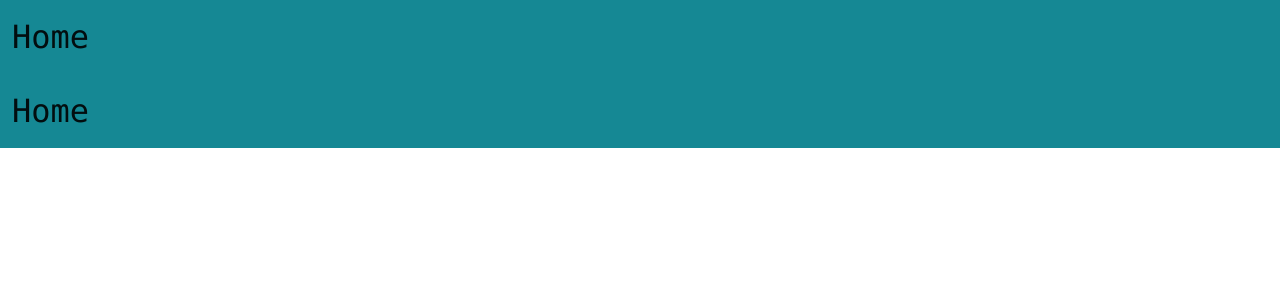
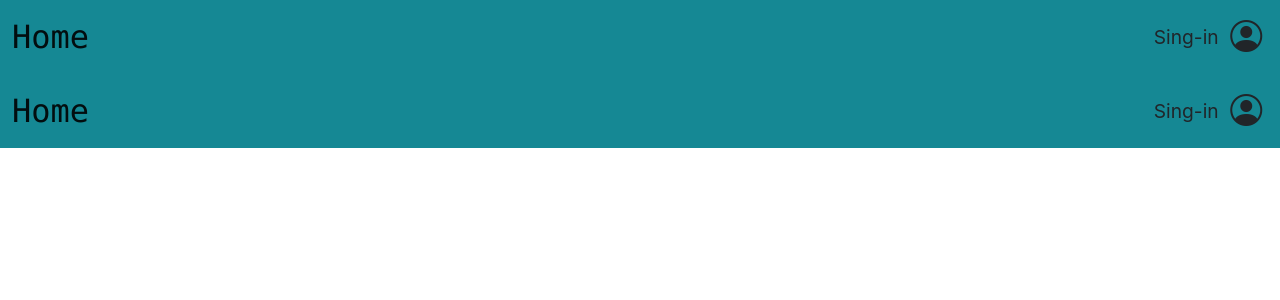
Before and after one commit to Pedro-Augusto-Barbosa-Aparecido/Challange-80-app-ideas, a Next.js app: page /components/Header in a window 1280 px wide. Shown: the top 300 px of the page. Built offline with nearby package versions, Linux system fonts and the light colour scheme.

Commit message:
Adding login image and login menu

```diff
--- a/pages/components/Header/index.js
+++ b/pages/components/Header/index.js
@@ -2,7 +2,19 @@ import styles from "./styles.module.css";
 
 import Link from "next/link";
 
+import $ from "jquery";
+
+import { useState } from "react";
+
 export default function Header () {
+    const [display, setDisplay] = useState("none");
+
+    function handleClickLoginContainer (ev) {
+        if ($(ev.target).hasClass("click"))
+            $("#menuLogin").animate({ height: "toggle" }, 500);
+
+    }
+
     return (
         <header>
             <nav className="navbar navbar-expand-lg navbar-light" style={{ backgroundColor: "#158894" }}>
@@ -10,6 +22,24 @@ export default function Header () {
                     <Link href={"/"}>
                         <a className="navbar-brand fs-2 font-monospace" href="#">Home</a>
                     </Link>
+                    <div onClick={handleClickLoginContainer} className={`${styles.login} click`}>
+                        <p className={"click"}>Sing-in</p>
+                        <i className={"bi bi-person-circle click"} />
+                        <div className={`${styles.menuLogin}`} id={"menuLogin"} style={{ display }}>
+                            <Link href={"/profile/1"}>
+                                <a>
+                                    <i className={"bi bi-person-workspace"} />
+                                    <p>My profile</p>
+                                </a>
+                            </Link>
+                            <Link href={"/logout"}>
+                                <a>
+                                    <i className={"bi bi-box-arrow-right"} />
+                                    <p>Logout</p>
+                                </a>
+                            </Link>
+                        </div>
+                    </div>
                 </div>
             </nav>
         </header>
--- a/pages/components/Header/styles.module.css
+++ b/pages/components/Header/styles.module.css
@@ -17,3 +17,67 @@
     left: 4%;
 
 }
+
+.login {
+    display: flex;
+
+    width: 120px;
+
+    justify-content: space-around;
+    align-items: center;
+
+    font-size: 1.2rem;
+
+    text-align: center;
+
+}
+
+.login>i {
+    font-size: 2rem;
+
+}
+
+.login>p {
+    margin: 0;
+
+}
+
+.login:hover {
+    cursor: pointer;
+
+}
+
+.menuLogin {
+    flex-direction: column;
+    justify-content: flex-start;
+
+    width: 200px;
+    height: fit-content;
+
+    background-color: #FFF;
+
+    box-shadow: -2px 2px 3px 0 #000;
+
+    position: absolute;
+
+    top: 74px;
+    right: 0;
+
+    z-index: 999999;
+
+}
+
+.menuLogin>a {
+    width: fit-content;
+    height: fit-content;
+
+    display: flex;
+
+    margin-left: 10px;
+
+}
+
+.menuLogin>a>i {
+    margin-right: 15px;
+
+}
--- a/styles/globals.css
+++ b/styles/globals.css
@@ -1,16 +1,28 @@
-html,
-body {
+html, body {
   padding: 0;
   margin: 0;
   font-family: -apple-system, BlinkMacSystemFont, Segoe UI, Roboto, Oxygen,
     Ubuntu, Cantarell, Fira Sans, Droid Sans, Helvetica Neue, sans-serif;
+
 }
 
 a {
   color: inherit;
   text-decoration: none;
+
 }
 
 * {
   box-sizing: border-box;
+
 }
+
+.display-none {
+  display: none;
+
+}
+
+.display-flex {
+  display: flex;
+
+}
```
Also changed, not shown: public/assets/login/login.png (added).
